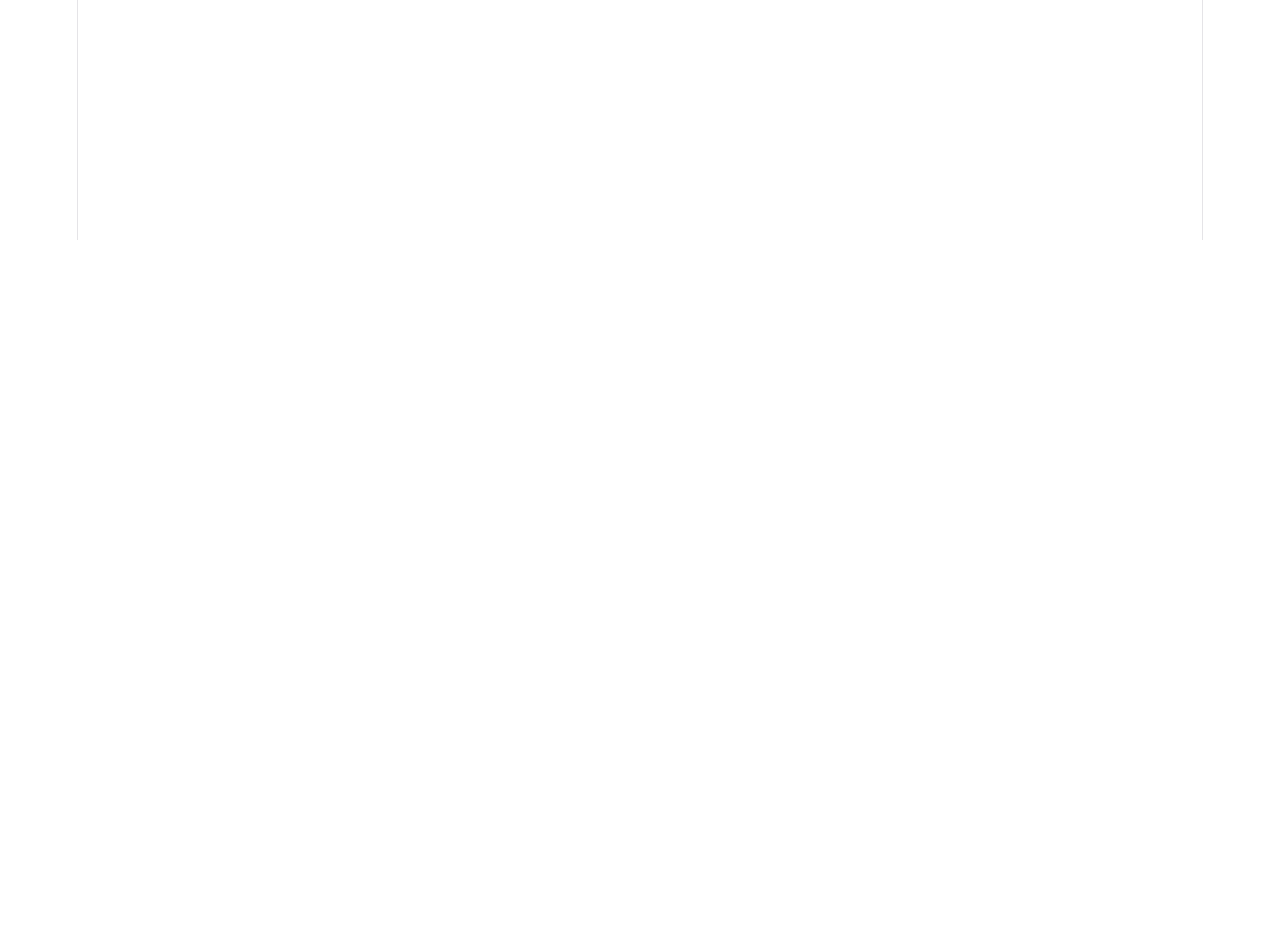
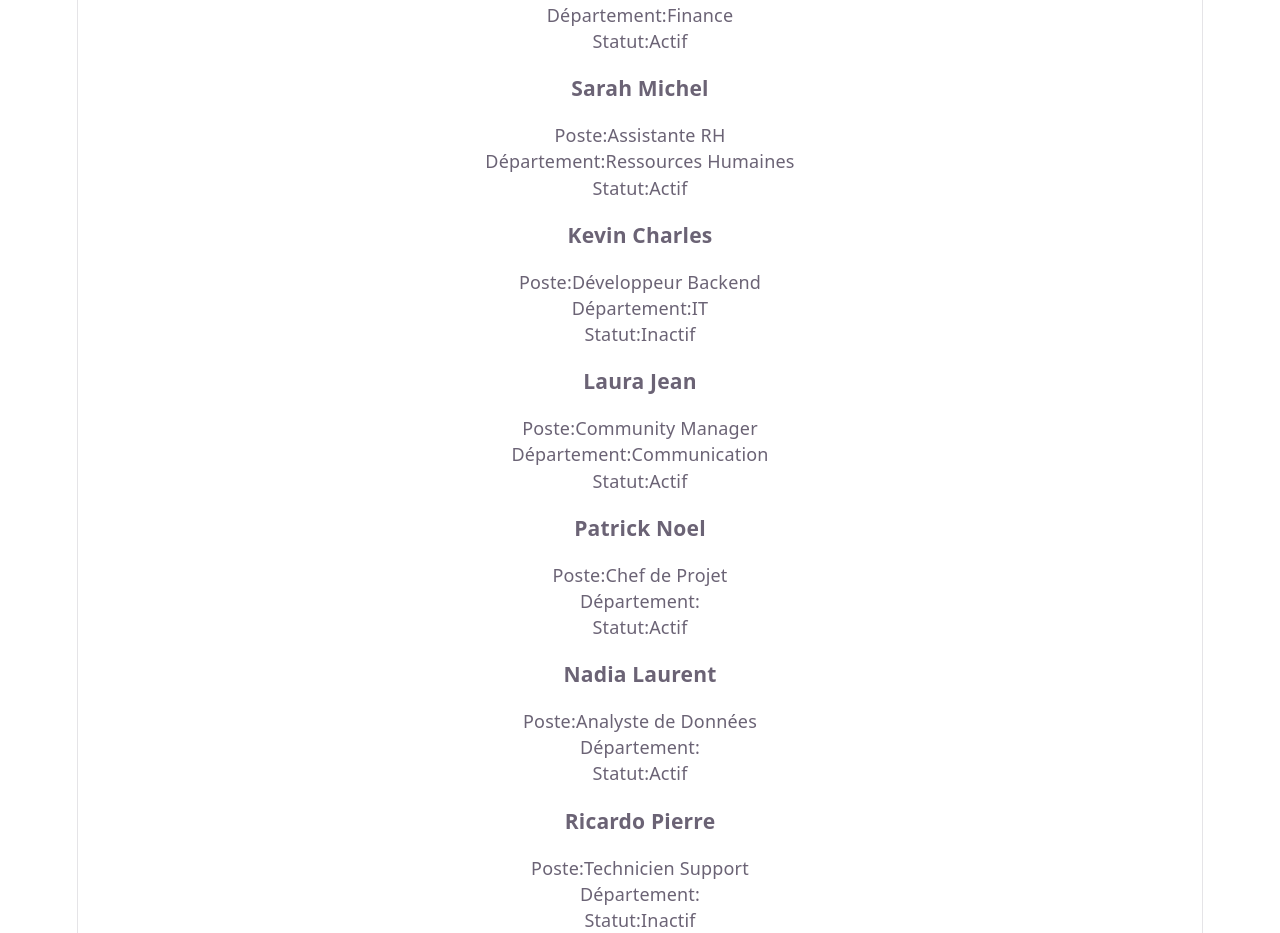
Before and after one commit to dorelien-benoit-junior/Capstone-project-1, a React (Vite) app: page / in a window 1280 px wide. Shown: the part 560-1493 px from the top of the page. Before the commit the page ends 800 px from the top, so only its background shows below. Built offline with nearby package versions, Linux system fonts and the light colour scheme.

Commit message:
Ajout du composant EmployeeCard et EmployeeList

```diff
--- a/src/App.jsx
+++ b/src/App.jsx
@@ -1,9 +1,9 @@
-
+import Home from "./pages/Home";
 function App() {
 
   return (
     <>
-
+     <Home/>
     </>
   )
 }
--- /dev/null
+++ b/src/components/EmployeeList.jsx
@@ -0,0 +1,19 @@
+import EmployeeCard from "./EmployeeCard";
+export default function EmployeeList({nom, items, poste, département, statut}){
+    return(<section>
+      <div>
+         <h2>{nom}</h2>
+       <div className="media-container">
+        {items.map((item)=>(
+            <EmployeeCard
+            key={item.id}
+            nom={item.nom}
+            poste={item.poste}
+            département={item.département}
+            statut={item.statut}
+            />
+        ) )}
+        </div>
+      </div>
+ </section>)
+}
--- a/src/data/Profis.js
+++ b/src/data/Profils.js
@@ -50,23 +50,23 @@ export const Profils = [
   },
   {
   id: 8,
-  name: "Patrick Noel",
-  position: "Chef de Projet",
+  nom: "Patrick Noel",
+  poste: "Chef de Projet",
   department: "Management",
-  status: "actif"
+  statut: "Actif"
 },
 {
   id: 9,
-  name: "Nadia Laurent",
-  position: "Analyste de Données",
+  nom: "Nadia Laurent",
+  poste: "Analyste de Données",
   department: "Data",
-  status: "actif"
+  statut: "Actif"
 },
 {
   id: 10,
-  name: "Ricardo Pierre",
-  position: "Technicien Support",
+  nom: "Ricardo Pierre",
+  poste: "Technicien Support",
   department: "Support",
-  status: "inactif"
+  statut: "Inactif"
 }
 ]
--- /dev/null
+++ b/src/pages/Home.jsx
@@ -0,0 +1,16 @@
+import EmployeeList from "../components/EmployeeList"
+import { Profils } from "../data/Profils"
+export default function Home() {
+
+  return(
+    <>
+
+
+
+   <div>
+     <EmployeeList nom="Profils" items={Profils}/>
+   </div>
+
+     </>
+   )
+}
```
